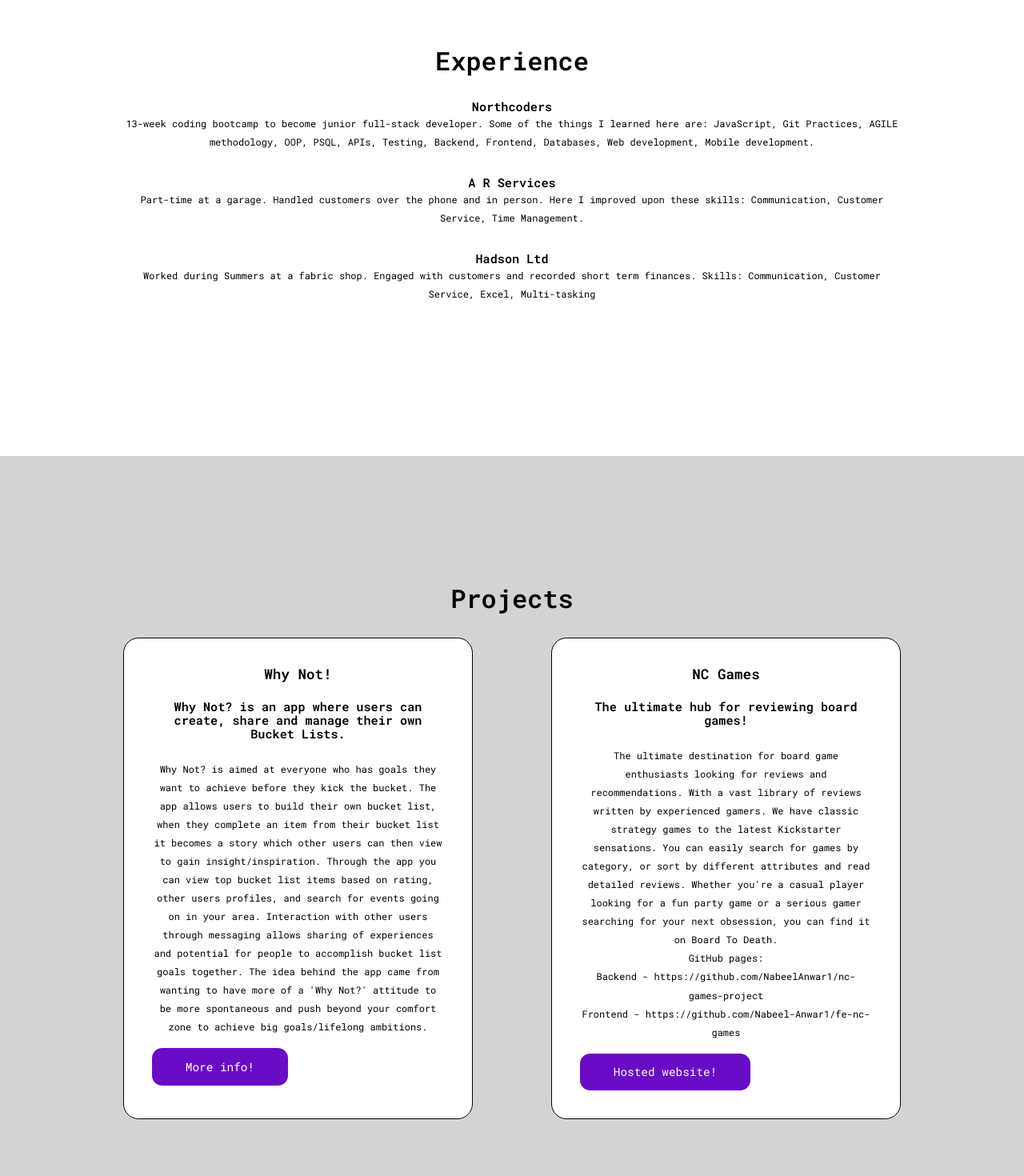
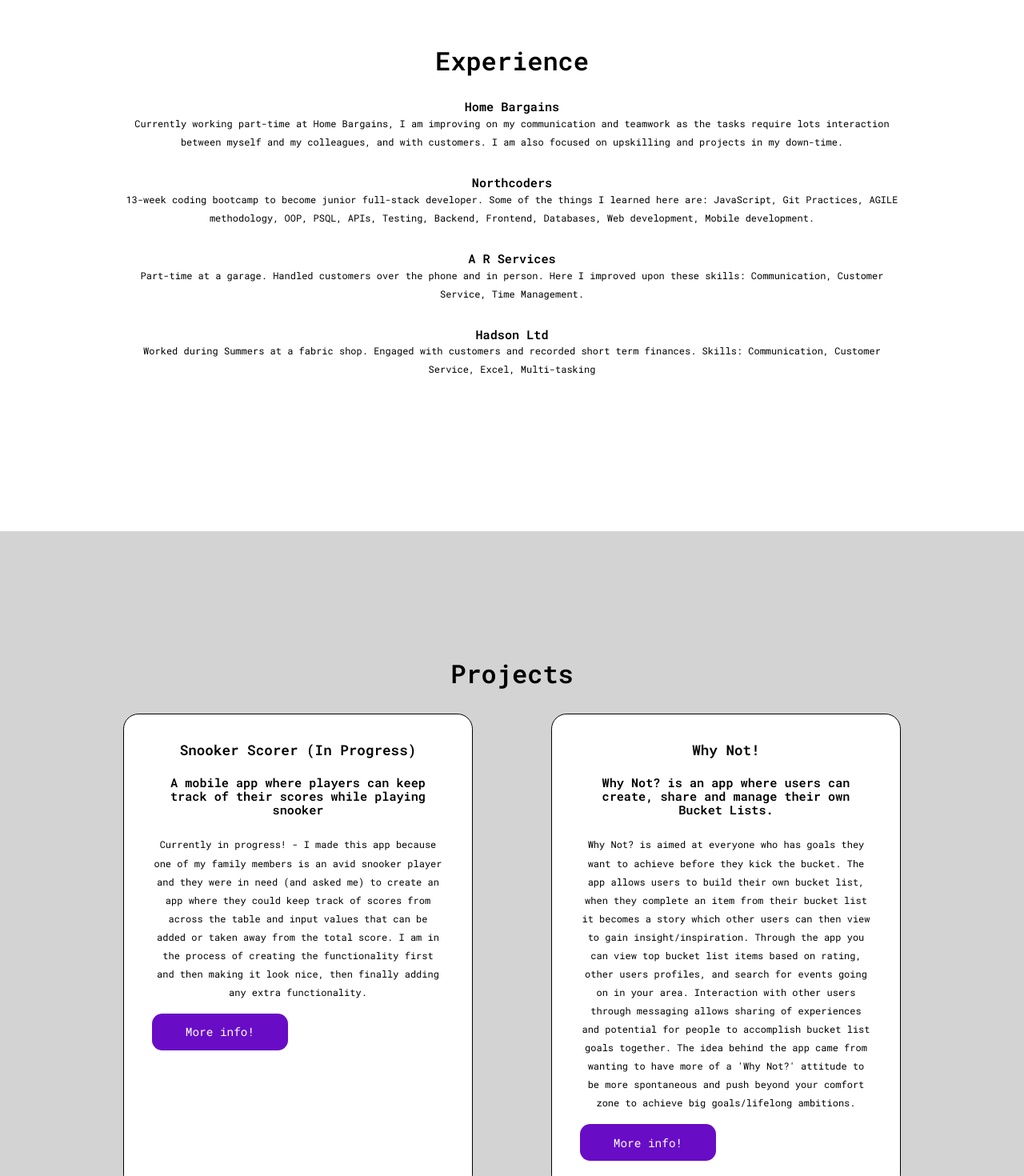
Before and after one commit to Nabeel-Anwar1/myportfolio, a React (Create React App) app: page / in a window 1280 px wide. Shown: the part 1900-3370 px from the top of the page at 80% size. Built offline with nearby package versions, Linux system fonts and the light colour scheme.

Commit message:
added experience and project

```diff
--- a/src/components/experience/Experience.jsx
+++ b/src/components/experience/Experience.jsx
@@ -6,6 +6,10 @@
       <div className="container experiences_container">
         <h2>Experience</h2>
         <div className="articles">
+        <article>
+            <h5>Home Bargains</h5>
+            <small>Currently working part-time at Home Bargains, I am improving on my communication and teamwork as the tasks require lots interaction between myself and my colleagues, and with customers. I am also focused on upskilling and projects in my down-time.</small>
+          </article>
           <article>
             <h5>Northcoders</h5>
             <small>13-week coding bootcamp to become junior full-stack developer. Some of the things I learned here are: JavaScript, Git Practices, AGILE methodology, OOP, PSQL, APIs, Testing, Backend, Frontend, Databases, Web development, Mobile development.</small>
--- a/src/components/projects/Projects.jsx
+++ b/src/components/projects/Projects.jsx
@@ -6,6 +6,12 @@
       <div className="container projects__container">
         <h2>Projects</h2>
         <div className="projectcards">
+        <article className="whynotcard">
+              <h4>Snooker Scorer (In Progress)</h4> <br/>
+              <h5>A mobile app where players can keep track of their scores while playing snooker</h5><br/>
+              <small>Currently in progress! - I made this app because one of my family members is an avid snooker player and they were in need (and asked me) to create an app where they could keep track of scores from across the table and input values that can be added or taken away from the total score. I am in the process of creating the functionality first and then making it look nice, then finally adding any extra functionality.</small>
+                <a href="https://github.com/Nabeel-Anwar1/SnookerScorer" target="_blank" rel="noopener noreferrer" className="btton">More info!</a>
+            </article>
             <article className="whynotcard">
               <h4>Why Not!</h4> <br/>
               <h5>Why Not? is an app where users can create, share and manage their own Bucket Lists.</h5><br/>
```
